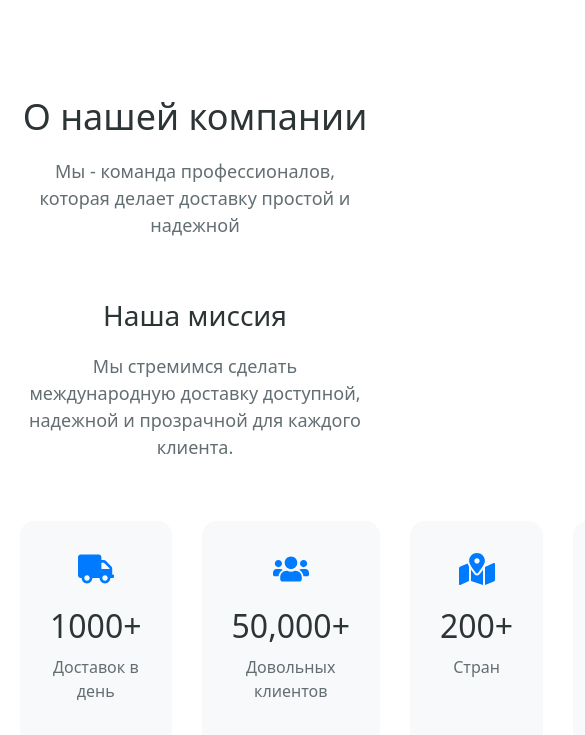
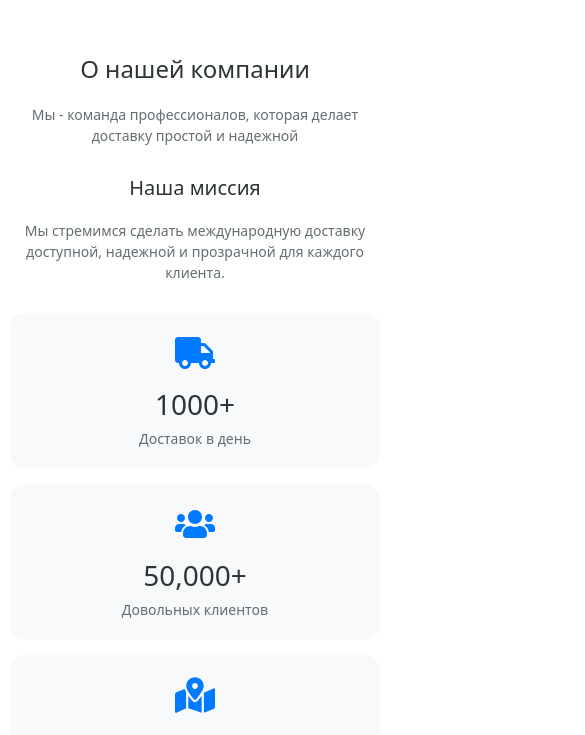
Before and after one commit to Iliyas128/logistics, a React (Vite) app in the folder PCU/: page / in a window 390 px wide. Shown: the part 3565-4300 px from the top of the page, 585 px wide, since content can reach past the window. Built offline with nearby package versions, Linux system fonts and the light colour scheme.

Commit message:
Adaptive desing (mobile M has bugs)

```diff
--- a/PCU/src/Components/Navbar.jsx
+++ b/PCU/src/Components/Navbar.jsx
@@ -41,7 +41,6 @@ const NavbarComp = () => {
             <Nav.Link onClick={() => handleSectionClick('calculator')}>Калькулятор</Nav.Link>
             <Nav.Link onClick={() => handleSectionClick('about')}>О нас</Nav.Link>
             <Nav.Link onClick={() => handleSectionClick('contact')}>Связаться с нами</Nav.Link>
-            <Nav.Link as={Link} to="/admin">Админ панель</Nav.Link>
           </Nav>
           <Form className="d-flex">
             <Button variant="outline-success" onClick={handleLogin}>Войти</Button>
--- a/PCU/src/pages/MainPage.scss
+++ b/PCU/src/pages/MainPage.scss
@@ -388,13 +388,18 @@
       display: grid;
       grid-template-columns: repeat(4, 1fr);
       gap: 30px;
+      padding: 0 20px;
 
       .stat-card {
         background: #f8f9fa;
-        padding: 30px;
+        padding: 30px 20px;
         border-radius: 15px;
         text-align: center;
         transition: all 0.3s ease;
+        display: flex;
+        flex-direction: column;
+        align-items: center;
+        justify-content: center;
 
         &:hover {
           transform: translateY(-5px);
@@ -405,17 +410,22 @@
           font-size: 36px;
           color: #007bff;
           margin-bottom: 20px;
+          width: 40px;
+          height: 40px;
         }
 
         h4 {
           font-size: 32px;
           color: #2d3436;
           margin-bottom: 10px;
+          line-height: 1.2;
         }
 
         p {
           font-size: 16px;
           color: #636e72;
+          margin: 0;
+          line-height: 1.4;
         }
       }
     }
@@ -561,6 +571,25 @@
   .about-section {
     .stats {
       grid-template-columns: repeat(2, 1fr);
+      gap: 20px;
+      padding: 0 10px;
+
+      .stat-card {
+        padding: 20px 15px;
+
+        svg {
+          font-size: 32px;
+          margin-bottom: 15px;
+        }
+
+        h4 {
+          font-size: 28px;
+        }
+
+        p {
+          font-size: 14px;
+        }
+      }
     }
   }
 
@@ -571,6 +600,7 @@
   }
 }
 
+/* Mobile L (768px) */
 @media (max-width: 768px) {
   .hero {
     flex-direction: column;
@@ -611,12 +641,114 @@
       grid-template-columns: 1fr;
     }
   }
+
+  .about-section {
+    padding: 60px 15px;
+
+    .about-hero {
+      margin-bottom: 40px;
+
+      h2 {
+        font-size: 28px;
+      }
+
+      p {
+        font-size: 16px;
+      }
+    }
+
+    .about-content {
+      .mission {
+        margin-bottom: 40px;
+
+        h3 {
+          font-size: 24px;
+        }
+
+        p {
+          font-size: 16px;
+        }
+      }
+
+      .stats {
+        grid-template-columns: repeat(2, 1fr);
+        gap: 15px;
+        padding: 0;
+
+        .stat-card {
+          padding: 15px 10px;
+
+          svg {
+            font-size: 28px;
+            margin-bottom: 10px;
+          }
+
+          h4 {
+            font-size: 24px;
+            margin-bottom: 5px;
+          }
+
+          p {
+            font-size: 13px;
+          }
+        }
+      }
+    }
+  }
 }
 
+/* Mobile M (480px) */
 @media (max-width: 480px) {
   .about-section {
-    .stats {
-      grid-template-columns: 1fr;
+    padding: 40px 10px;
+
+    .about-hero {
+      margin-bottom: 30px;
+
+      h2 {
+        font-size: 24px;
+      }
+
+      p {
+        font-size: 14px;
+      }
+    }
+
+    .about-content {
+      .mission {
+        margin-bottom: 30px;
+
+        h3 {
+          font-size: 20px;
+        }
+
+        p {
+          font-size: 14px;
+        }
+      }
+
+      .stats {
+        grid-template-columns: 1fr;
+        gap: 15px;
+
+        .stat-card {
+          padding: 20px 15px;
+
+          svg {
+            font-size: 32px;
+            margin-bottom: 15px;
+          }
+
+          h4 {
+            font-size: 28px;
+            margin-bottom: 8px;
+          }
+
+          p {
+            font-size: 14px;
+          }
+        }
+      }
     }
   }
 
@@ -630,3 +762,181 @@
     }
   }
 }
+
+/* Mobile S (320px) */
+@media (max-width: 320px) {
+  .about-section {
+    padding: 30px 5px;
+
+    .about-hero {
+      margin-bottom: 25px;
+
+      h2 {
+        font-size: 22px;
+      }
+
+      p {
+        font-size: 13px;
+      }
+    }
+
+    .about-content {
+      .mission {
+        margin-bottom: 25px;
+
+        h3 {
+          font-size: 18px;
+        }
+
+        p {
+          font-size: 13px;
+        }
+      }
+
+      .stats {
+        gap: 10px;
+
+        .stat-card {
+          padding: 15px 10px;
+
+          svg {
+            font-size: 28px;
+            margin-bottom: 10px;
+            width: 32px;
+            height: 32px;
+          }
+
+          h4 {
+            font-size: 24px;
+            margin-bottom: 5px;
+          }
+
+          p {
+            font-size: 12px;
+          }
+        }
+      }
+    }
+  }
+
+  .hero {
+    padding: 0 10px;
+
+    .hero-content {
+      h1 {
+        font-size: 24px;
+      }
+
+      p {
+        font-size: 14px;
+      }
+    }
+
+    .hero-buttons {
+      flex-direction: column;
+      gap: 10px;
+
+      .primary-button, .secondary-button {
+        width: 100%;
+        text-align: center;
+      }
+    }
+  }
+
+  .calculator-section {
+    padding: 40px 10px;
+
+    .calculator-container {
+      padding: 20px 15px;
+    }
+
+    .calculator-header {
+      h2 {
+        font-size: 24px;
+      }
+
+      p {
+        font-size: 14px;
+      }
+    }
+
+    .calculator-form {
+      .form-group {
+        label {
+          font-size: 14px;
+        }
+
+        input {
+          padding: 10px;
+          font-size: 14px;
+        }
+      }
+
+      .calculate-button {
+        padding: 12px;
+        font-size: 16px;
+      }
+    }
+  }
+
+  .contact-section {
+    padding: 40px 10px;
+
+    .contact-hero {
+      h2 {
+        font-size: 24px;
+      }
+
+      p {
+        font-size: 14px;
+      }
+    }
+
+    .contact-content {
+      .contact-info {
+        .info-card {
+          padding: 15px 10px;
+
+          svg {
+            font-size: 24px;
+            margin-bottom: 10px;
+          }
+
+          h3 {
+            font-size: 16px;
+            margin-bottom: 10px;
+          }
+
+          p {
+            font-size: 12px;
+          }
+        }
+      }
+
+      .contact-form {
+        padding: 20px 15px;
+
+        h3 {
+          font-size: 20px;
+          margin-bottom: 20px;
+        }
+
+        .form-group {
+          label {
+            font-size: 14px;
+          }
+
+          input, textarea {
+            padding: 10px;
+            font-size: 14px;
+          }
+        }
+
+        .submit-button {
+          padding: 12px;
+          font-size: 16px;
+        }
+      }
+    }
+  }
+}
```
